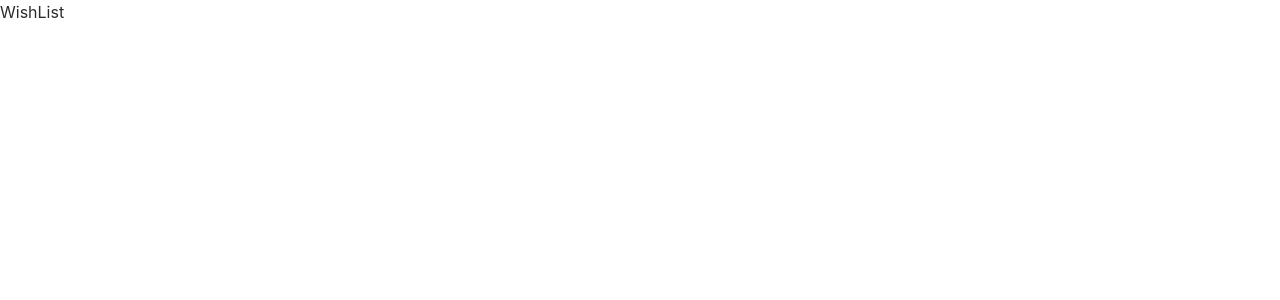
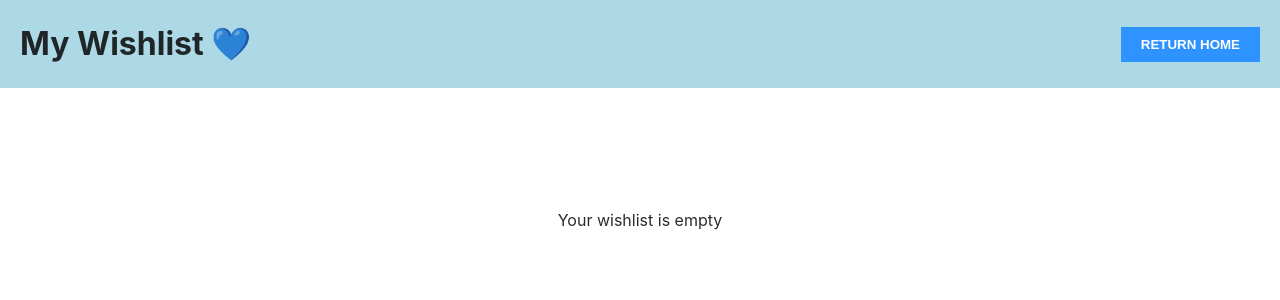
Before and after one commit to FabrizioFarfan/web-circle-exercise, a React (Vite) app: page /wishlist in a window 1280 px wide. Shown: the top 300 px of the page. Built offline with nearby package versions, Linux system fonts and the light colour scheme.

Commit message:
Done wishlist

```diff
--- a/src/components/MenuItem/MenuItem.jsx
+++ b/src/components/MenuItem/MenuItem.jsx
@@ -13,7 +13,7 @@ const MenuItem = ({ dish }) => {
       <h3>
         {name}
 
-        {isInWishlist(dish.idMeal) && " ❤️"}
+        {isInWishlist(dish.idMeal) && " 💙"}
       </h3>
       <img src={image} alt={name} />
       <div className={styles.menuItemBtnContainer}>
--- a/src/components/WishList/WishList.jsx
+++ b/src/components/WishList/WishList.jsx
@@ -1,5 +1,32 @@
-import React from "react";
+import React, { useContext } from "react";
+import { WishlistContext } from "../../context/WishlistContext";
+import MenuItem from "../MenuItem/MenuItem";
+import styles from "./WishList.module.css";
+import Button from "../Button/Button";
+import { useNavigate } from "react-router-dom";
 
 export const WishList = () => {
-  return <div>WishList</div>;
+  const { wishlist } = useContext(WishlistContext);
+  const nav = useNavigate();
+  return (
+    <div>
+      <div className={styles.headerContainer}>
+        <h1>My Wishlist 💙</h1>
+        <Button onClick={() => nav("/")}>Return Home</Button>
+      </div>
+      <div className={styles.restaurantWrapper}>
+        <div className={styles.menu}>
+          {wishlist.length > 0 ? (
+            wishlist.map((item) => (
+              <div key={item.idMeal}>
+                <MenuItem dish={item} />
+              </div>
+            ))
+          ) : (
+            <p>Your wishlist is empty</p>
+          )}
+        </div>
+      </div>
+    </div>
+  );
 };
--- a/src/components/WishList/WishList.module.css
+++ b/src/components/WishList/WishList.module.css
@@ -1,3 +1,13 @@
+.headerContainer {
+  width: 100%;
+  display: grid;
+  grid-template-columns: 1fr auto;
+  align-items: center;
+  justify-content: center;
+  background-color: lightblue;
+  padding: 20px;
+}
+
 .restaurantWrapper {
   max-width: 1080px;
   margin: var(--nav-height) auto 0 auto;
```
